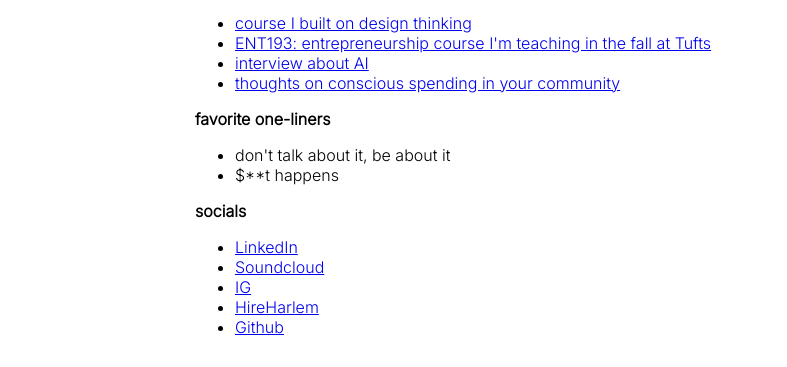
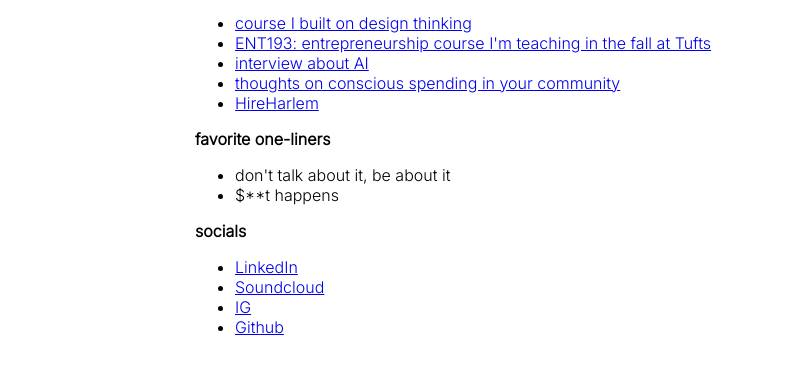
Before and after one commit to alexocampo/simplewebsite, a plain HTML site: page index.html in a window 1280 px wide. Shown: the part 297-664 px from the top of the page, 493-1280 px from the left. Drawn offline with Linux system fonts and the light colour scheme.

Commit message:
Update index.html

```diff
--- a/index.html
+++ b/index.html
@@ -40,6 +40,9 @@
                         <li>
                             <a href="https://medium.com/@alex.ocampo/uplift-your-community-by-reframing-conscious-spending-ec89f1c44f4e" target="_blank">thoughts on conscious spending in your community</a>
                         </li>
+                        <li>
+                            <a href="https://www.instagram.com/hireharlem" target="_blank">HireHarlem</a>
+                        </li>
                     </ul>
 
                 <b>favorite one-liners</b>
@@ -52,7 +55,6 @@
                         <li><a href="https://linkedin.com/in/alexanderocampo" target="_blank">LinkedIn</a></li>
                         <li><a href="https://soundcloud.com/alex_ocampo" target="_blank">Soundcloud</a></li>
                         <li><a href="https://www.instagram.com/alexo.campo" target="_blank">IG</a></li>
-                        <li><a href="https://www.instagram.com/hireharlem" target="_blank">HireHarlem</a></li>
                         <li><a href="https://github.com/alexocampo" target="_blank">Github</a></li>
                     </ul>
             </div>
```
